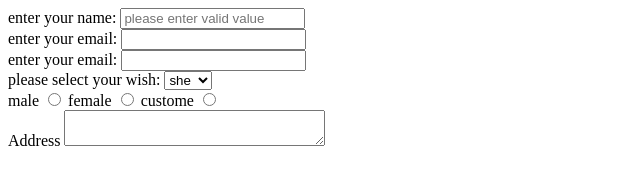
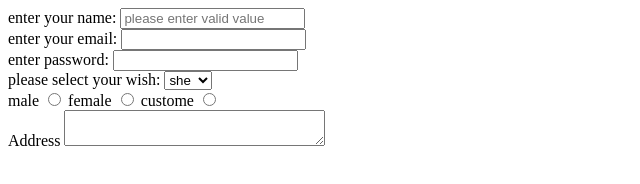
Before and after one commit to vandana9907/my-justdial, a plain HTML site: page html-css/registration.html in a window 1280 px wide. Shown: the full height of the page, 0-640 px from the left. Drawn offline with Linux system fonts and the light colour scheme.

Commit message:
added regisrtaion from

```diff
--- a/html-css/registration.html
+++ b/html-css/registration.html
@@ -17,7 +17,7 @@
         </div>
 
         <div class="form-example">
-            <lable for="email">enter your email:</lable>
+            <lable for="email">enter password:</lable>
             <input type="email" name="email" id="email" required>
         </div>
         <div class="from-example" <label for="email">please select your wish:</label>
```
